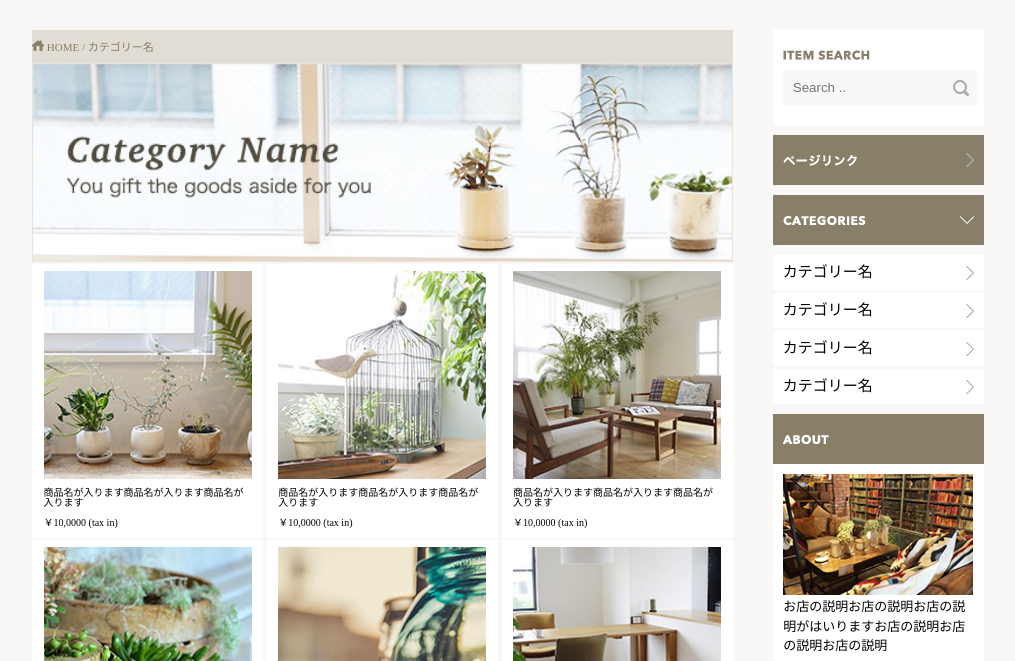
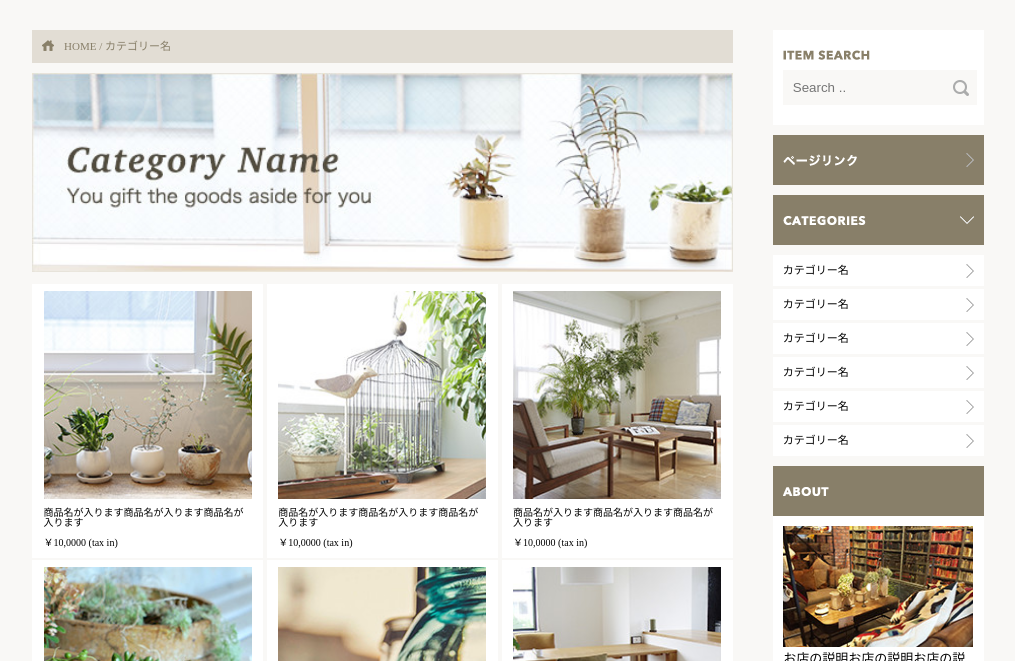
Before and after one commit to katsuhirokiyomoto/shopping-site, a plain HTML site: page list.html in a window 1280 px wide. Shown: the part 120-781 px from the top of the page, without its empty margins (128-1143 px from the left). Drawn offline with nearby package versions, Linux system fonts and the light colour scheme.

Commit message:
modify again again shopping-site

```diff
--- a/css/style.scss
+++ b/css/style.scss
@@ -510,8 +510,9 @@ header{
           background-color: $basecolor2;
           margin-bottom: 3px;
           p{
-            font-size: 1.5rem ;
+            font-size: 1.1rem ;
             padding: 10px;
+
 
             background-image: url(../images/top/next_icon_gray.png);
             background-repeat: no-repeat;
@@ -884,14 +885,28 @@ footer{
      color: $subcolor;
      padding-top: 10px;
      padding-bottom: 10px;
-      p{
+     padding-left: 10px;
+     margin-bottom: 10px;
+     display: flex;
+     align-items: center;
+       .list_pankuzu_picture{
 
-    }
+         img{
+
+         }
+       }
+       /* listpankuzu_picture */
+
+        p{
+          padding-left: 10px;
+        }
+        /* p ここまで */
    }
    /*product_pankuzu_list ここまで */
 
 
     .head_picture{
+      margin-bottom: 10px;
       img{
         width: 100%;
       }
@@ -930,10 +945,26 @@ footer{
      font-size: 1.1rem;
      color: $subcolor;
      padding-top: 10px;
+     padding-left: 10px;
      padding-bottom: 10px;
+     margin-bottom: 10px;
+     display: flex;
+     align-items: center;
+
+
+
+     .product_pankuzu_picuture{
+
+       img{
+       }
+       /* img ここまで */
+     }
+    /* product_pankuzu_picture */
       p{
+       padding-left: 10px;
+    }
+    /* p ここまで */
 
-    }
    }
    /*product_pankuzu_list ここまで */
   .product_display{
--- a/list.html
+++ b/list.html
@@ -72,7 +72,10 @@
     <div class="container">
         <main>
             <div class="list_pankuzu_list">
-              <p><img src="images/list/home_icon.png">  HOME / カテゴリー名</p>
+              <div class="list_pankuzu_picture">
+               <img src="images/list/home_icon.png">
+              </div>
+              <p> HOME / カテゴリー名</p>
             </div>
             <!-- list_pankuzu_list ここまで -->
 
@@ -324,6 +327,8 @@
               <li><p>カテゴリー名</p></li>
               <li><p>カテゴリー名</p></li>
               <li><p>カテゴリー名</p></li>
+              <li><p>カテゴリー名</p></li>
+              <li><p>カテゴリー名</p></li>
             </ul>
             <!-- each_categories -->
           </div>
```
Also changed, not shown: index.html (+2 -0 lines), product.html (+7 -2 lines), css/style.css, 1 other file.
